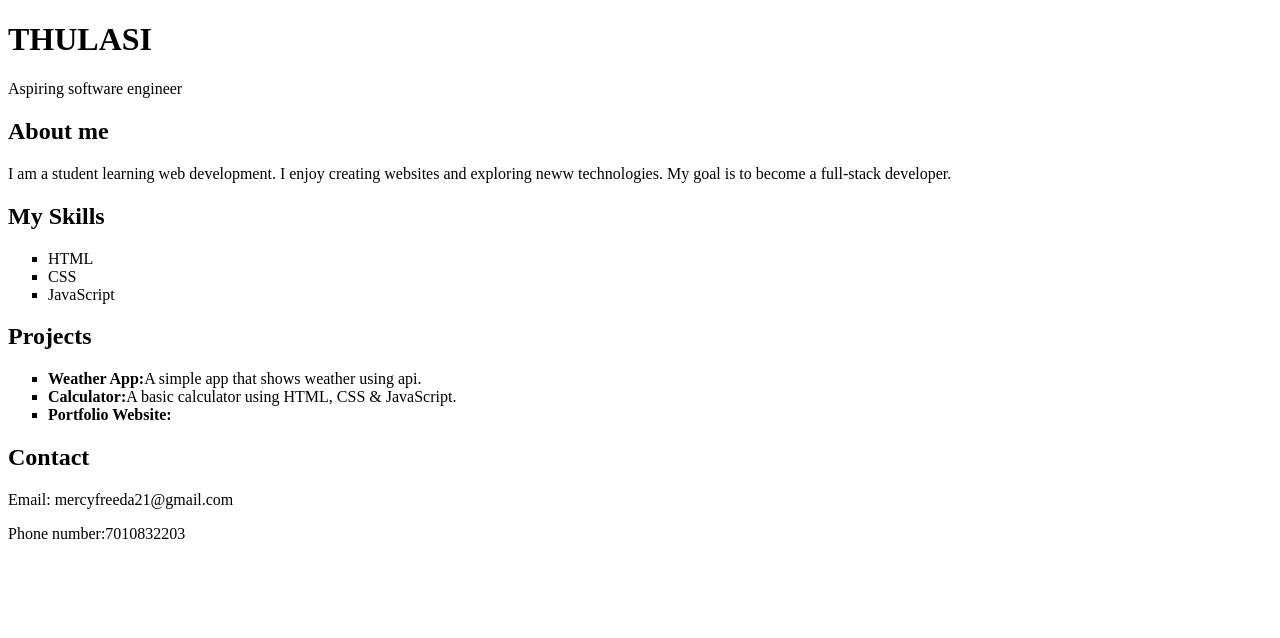
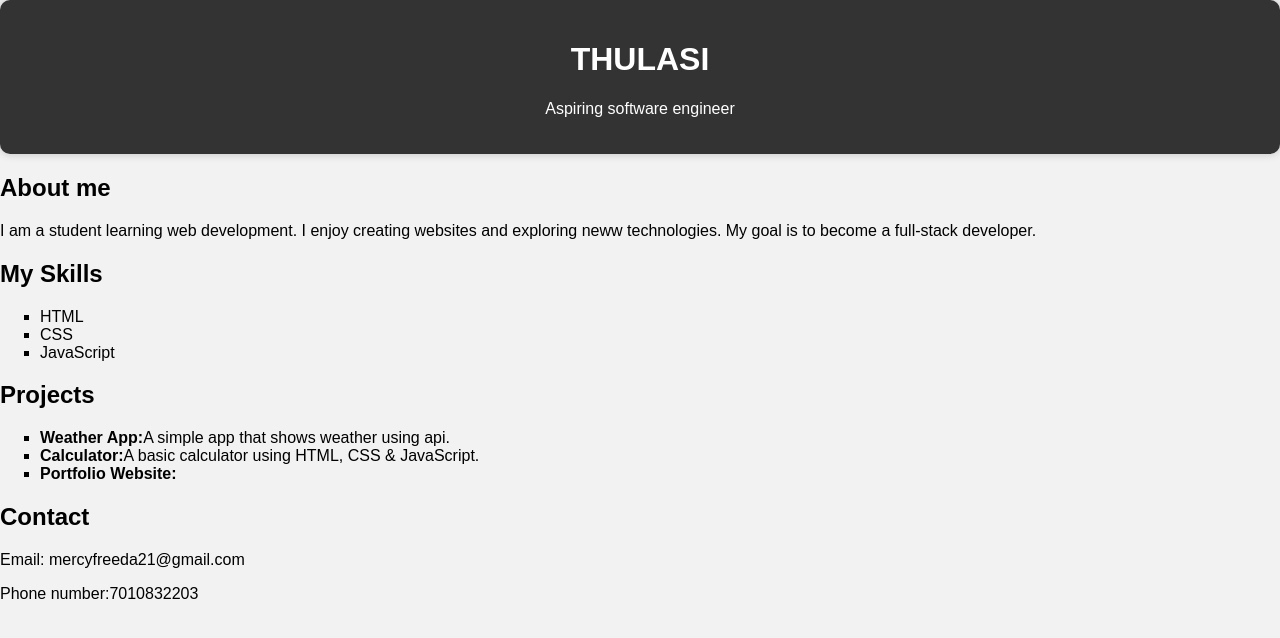
Before and after one commit to Mercyfreeda/THULASI.github.io, a plain HTML site: page index.html in a window 1280 px wide. Drawn offline with Linux system fonts and the light colour scheme.

Commit message:
Update index.html

```diff
--- a/index.html
+++ b/index.html
@@ -2,6 +2,22 @@
 <html>
   <head>
     <title>My Portfolio</title>
+    <style>
+      body {
+        background-color: #f2f2f2;
+        font-family: Arial, sans-serif;
+        margin:0;
+        padding:0;
+      }
+      header {
+       background-color:#333;
+        color:white;
+        text-align:center;
+        padding:20px;
+        border-radius:10px;
+        box-shadow:0 0 10px rgba(0,0,0,0.2);
+      }
+    </style>
     <body>
       <header>
         <h1>THULASI</h1>
```
